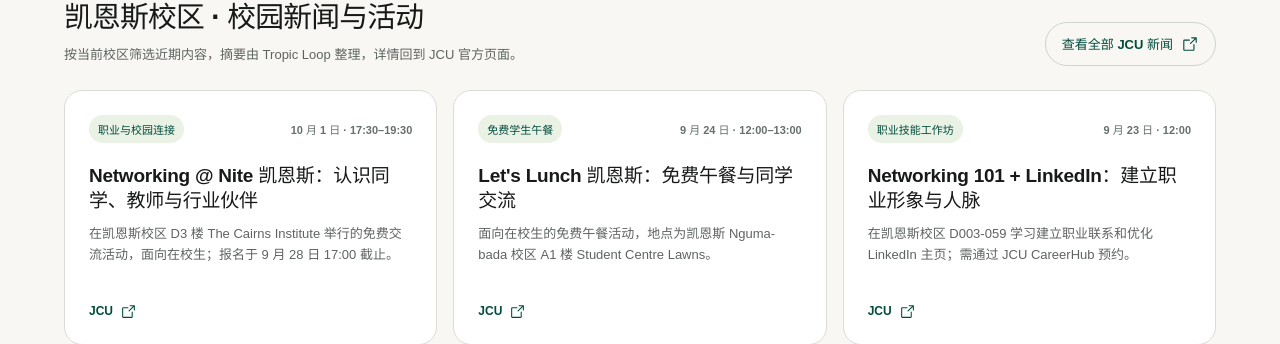
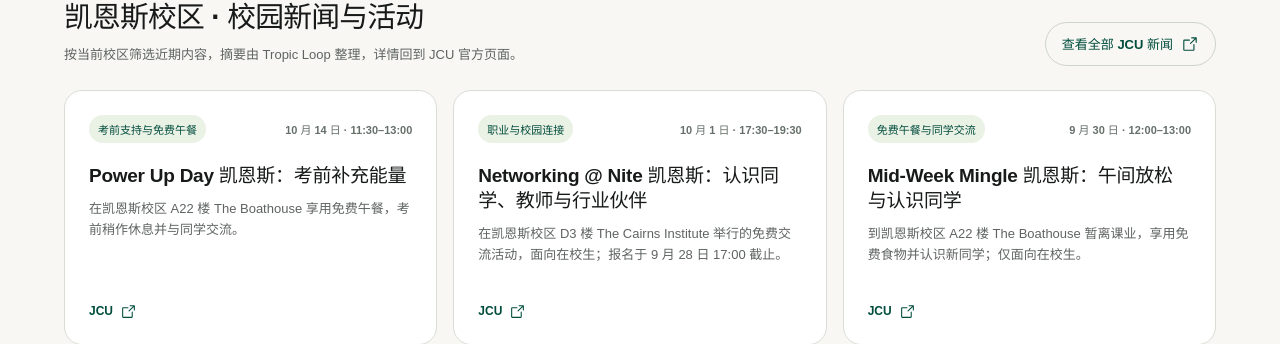
Before and after one commit to Haodong-Zhang1/Tropic-Loop-Website, a React (Vite) app: page / in a window 1280 px wide. Shown: the part 608-952 px from the top of the page. Built offline with nearby package versions, Linux system fonts and the light colour scheme.

Commit message:
Refresh late September JCU campus events

```diff
--- a/src/data/content.js
+++ b/src/data/content.js
@@ -413,7 +413,7 @@ export const copy = {
       newsTitle: "校园新闻与活动",
       newsIntro: "按当前校区筛选近期内容，摘要由 Tropic Loop 整理，详情回到 JCU 官方页面。",
       allNews: "查看全部 JCU 新闻",
-      newsUpdated: "内容更新于 2026 年 9 月 22 日",
+      newsUpdated: "内容更新于 2026 年 9 月 25 日",
       exploreTitle: "从校园开始",
       exploreIntro: "官方校园信息、住宿与创新空间，一次找到正确入口。",
     },
@@ -521,7 +521,7 @@ export const copy = {
       newsTitle: "Campus news and events",
       newsIntro: "Recent stories are filtered by campus, summarised by Tropic Loop and linked back to the official JCU page.",
       allNews: "View all JCU news",
-      newsUpdated: "Content updated 22 September 2026",
+      newsUpdated: "Content updated 25 September 2026",
       exploreTitle: "Start with the campus",
       exploreIntro: "Official campus information, housing and innovation spaces with the right next link.",
     },
@@ -638,6 +638,16 @@ export const campusNews = [
     url: "https://www.jcu.edu.au/events/2026/september/lets-lunch-foodbank",
   },
   {
+    id: "power-up-day-cairns-2026",
+    campus: "cairns",
+    date: "2026-10-14",
+    dateLabel: { zh: "10 月 14 日 · 11:30–13:00", en: "14 Oct · 11:30am–1pm" },
+    category: { zh: "考前支持与免费午餐", en: "Pre-exam support and free lunch" },
+    title: { zh: "Power Up Day 凯恩斯：考前补充能量", en: "Power Up Day Cairns: recharge before exams" },
+    summary: { zh: "在凯恩斯校区 A22 楼 The Boathouse 享用免费午餐，考前稍作休息并与同学交流。", en: "Recharge before exams with free food and good company at The Boathouse, Building A22, JCU Cairns." },
+    url: "https://www.jcu.edu.au/events/2026/september/power-up-day-cairns",
+  },
+  {
     id: "networking-at-nite-cairns-2026",
     campus: "cairns",
     date: "2026-10-01",
@@ -658,34 +668,24 @@ export const campusNews = [
     url: "https://www.jcu.edu.au/events/2026/october/networking-%40-nite-townsville",
   },
   {
-    id: "lets-lunch-cairns-2026",
+    id: "mid-week-mingle-cairns-2026",
     campus: "cairns",
-    date: "2026-09-24",
-    dateLabel: { zh: "9 月 24 日 · 12:00–13:00", en: "24 Sep · 12–1pm" },
-    category: { zh: "免费学生午餐", en: "Free student lunch" },
-    title: { zh: "Let's Lunch 凯恩斯：免费午餐与同学交流", en: "Let's Lunch Cairns: free lunch and student connection" },
-    summary: { zh: "面向在校生的免费午餐活动，地点为凯恩斯 Nguma-bada 校区 A1 楼 Student Centre Lawns。", en: "A free lunch for current students on the Student Centre Lawns beside Building A1 at JCU Cairns, Nguma-bada campus." },
-    url: "https://www.jcu.edu.au/events/2026/september/lets-lunch-cairns",
-  },
-  {
-    id: "lets-lunch-ask-an-advocate-townsville-2026",
+    date: "2026-09-30",
+    dateLabel: { zh: "9 月 30 日 · 12:00–13:00", en: "30 Sep · 12–1pm" },
+    category: { zh: "免费午餐与同学交流", en: "Free lunch and student connection" },
+    title: { zh: "Mid-Week Mingle 凯恩斯：午间放松与认识同学", en: "Mid-Week Mingle Cairns: lunch and student connection" },
+    summary: { zh: "到凯恩斯校区 A22 楼 The Boathouse 暂离课业，享用免费食物并认识新同学；仅面向在校生。", en: "Take a break from study, enjoy free food and meet other students at The Boathouse, Building A22; for current students." },
+    url: "https://www.jcu.edu.au/events/2026/september/mid-week-mingle",
+  },
+  {
+    id: "live-lunch-red-bull-wings-cup-townsville-2026",
     campus: "townsville",
-    date: "2026-09-24",
-    dateLabel: { zh: "9 月 24 日 · 12:00–13:00", en: "24 Sep · 12–1pm" },
-    category: { zh: "学业支持与免费午餐", en: "Academic support and free lunch" },
-    title: { zh: "Let's Lunch 汤斯维尔：向学术申诉顾问提问", en: "Let's Lunch Townsville: ask an academic advocate" },
-    summary: { zh: "在汤斯维尔校区 143 楼 Central Plaza 吃免费午餐，并向 JCU 学术申诉顾问咨询课程问题、权益或担忧。", en: "Meet JCU academic advocates over a free lunch at Central Plaza, Building 143, and ask about academic questions, rights or concerns." },
-    url: "https://www.jcu.edu.au/events/2026/september/lets-lunch-ask-an-advocate",
-  },
-  {
-    id: "networking-101-linkedin-cairns-2026",
-    campus: "cairns",
-    date: "2026-09-23",
-    dateLabel: { zh: "9 月 23 日 · 12:00", en: "23 Sep · 12pm" },
-    category: { zh: "职业技能工作坊", en: "Career skills workshop" },
-    title: { zh: "Networking 101 + LinkedIn：建立职业形象与人脉", en: "Networking 101 + LinkedIn: build your professional profile" },
-    summary: { zh: "在凯恩斯校区 D003-059 学习建立职业联系和优化 LinkedIn 主页；需通过 JCU CareerHub 预约。", en: "Practise professional networking and strengthen your LinkedIn profile in Cairns room D003-059; booking is through JCU CareerHub." },
-    url: "https://www.jcu.edu.au/careers-and-employability/Events-Training-and-Workshops",
+    date: "2026-09-30",
+    dateLabel: { zh: "9 月 30 日 · 12:00–13:00", en: "30 Sep · 12–1pm" },
+    category: { zh: "免费午餐与校园活动", en: "Free lunch and campus activity" },
+    title: { zh: "Live @ Lunch 汤斯维尔：Red Bull Wings Cup", en: "Live @ Lunch Townsville: Red Bull Wings Cup" },
+    summary: { zh: "在汤斯维尔校区 143 楼 Central Plaza 边吃午餐，边参加或观看 EA SPORTS FC 27 比赛；免费，面向在校生。", en: "Enjoy lunch and compete in or watch the EA SPORTS FC 27 Red Bull Wings Cup at Central Plaza, Building 143; free for current students." },
+    url: "https://www.jcu.edu.au/events/2026/september/live-%40-lunch-red-bull-wings-cup",
   },
 ];
 
```
